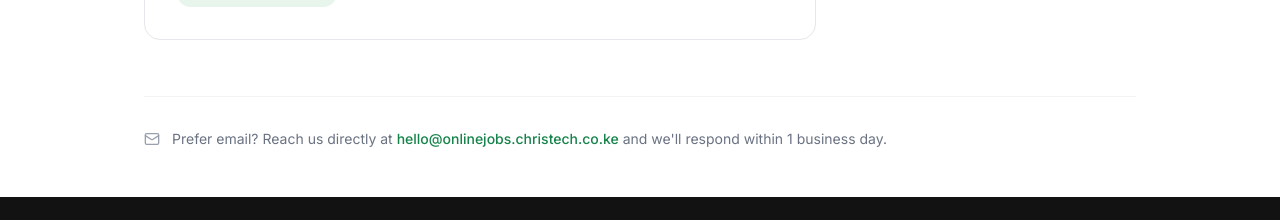
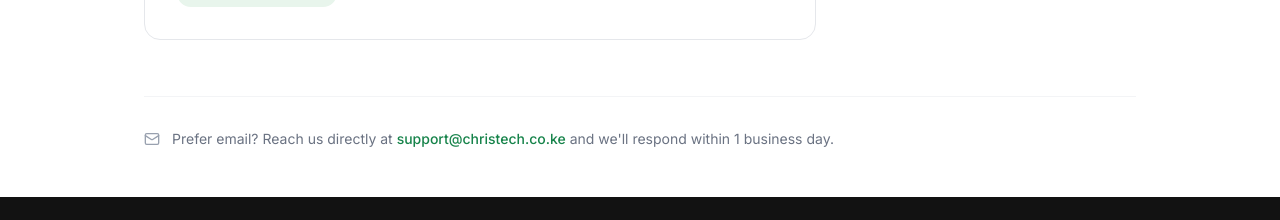
Before and after one commit to learninghub44/kenyajobs, a Next.js app in the folder kenyajobs/: page /advertise in a window 1280 px wide. Shown: the part 2020-2240 px from the top of the page. Built offline with nearby package versions, Linux system fonts and the light colour scheme; no server answers; the database is empty.

Commit message:
Use official support email across public pages

```diff
--- a/kenyajobs/pages/advertise.js
+++ b/kenyajobs/pages/advertise.js
@@ -124,7 +124,7 @@ export default function Advertise() {
                   ))}
                 </ul>
                 <a
-                  href={`mailto:hello@onlinejobs.christech.co.ke?subject=${encodeURIComponent(`Advertise - ${pkg.name} Package`)}`}
+                  href={`mailto:support@christech.co.ke?subject=${encodeURIComponent(`Advertise - ${pkg.name} Package`)}`}
                   className="text-center font-semibold text-sm py-2.5 px-4 rounded-xl transition-colors border border-gray-200 hover:border-gray-300 text-gray-700 hover:bg-gray-50"
                 >
                   {pkg.cta}
@@ -211,8 +211,8 @@ export default function Advertise() {
           <Mail size={16} className="text-gray-400 flex-shrink-0" />
           <p className="text-sm text-gray-500">
             Prefer email? Reach us directly at{" "}
-            <a href="mailto:hello@onlinejobs.christech.co.ke" className="text-blue-600 hover:underline font-medium">
-              hello@onlinejobs.christech.co.ke
+            <a href="mailto:support@christech.co.ke" className="text-blue-600 hover:underline font-medium">
+              support@christech.co.ke
             </a>{" "}
             and we'll respond within 1 business day.
           </p>
```
